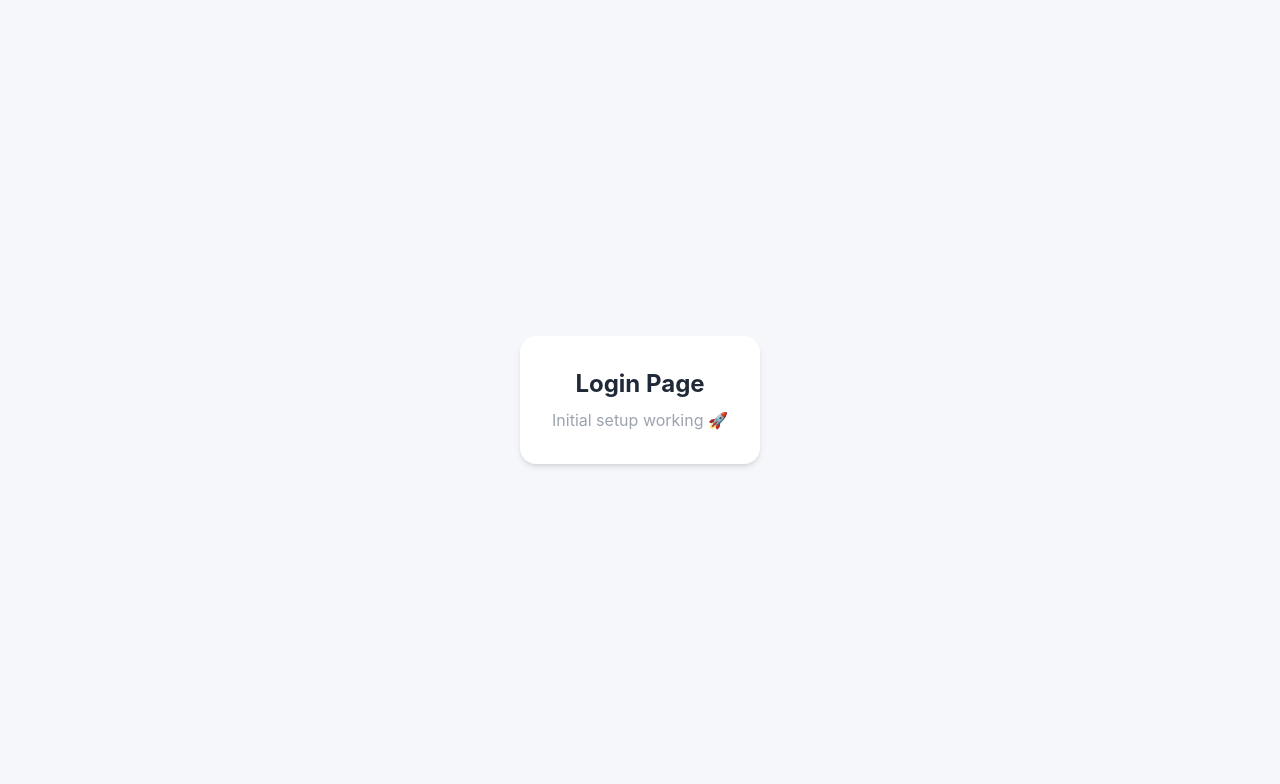
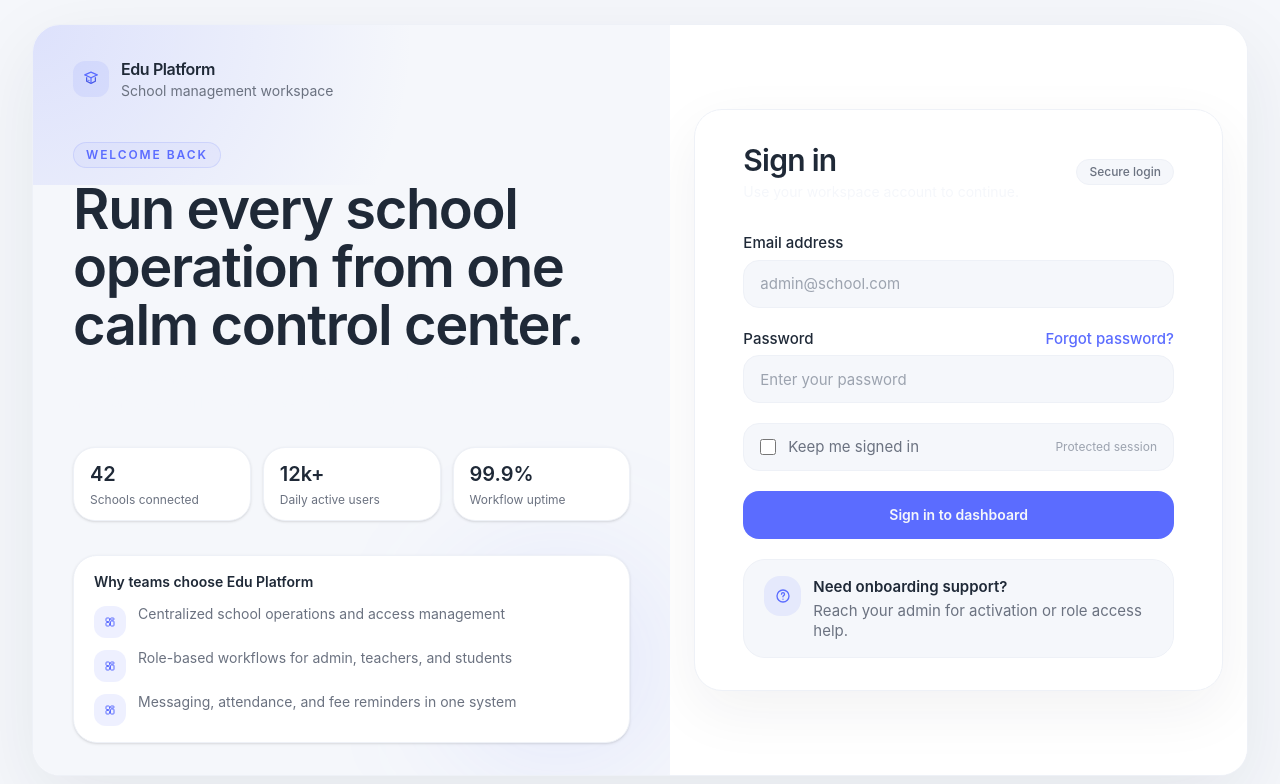
Before and after one commit to esurajpandey/edu-platform-frontend, a Next.js app: page /login in a window 1280 px wide. Shown: the top 784 px of the page. Built offline with nearby package versions, Linux system fonts and the light colour scheme.

Commit message:
Login page design done

```diff
--- a/src/app/(auth)/login/page.tsx
+++ b/src/app/(auth)/login/page.tsx
@@ -1,10 +1,177 @@
+import { EduPlatformLogo, Icon } from "@/components";
+
+const highlights = [
+  "Centralized school operations and access management",
+  "Role-based workflows for admin, teachers, and students",
+  "Messaging, attendance, and fee reminders in one system",
+];
+
 export default function LoginPage() {
   return (
-    <div className="flex min-h-screen items-center justify-center bg-base text-text">
-      <div className="rounded-2xl bg-surface p-8 text-center shadow-md">
-        <h1 className="text-2xl font-bold mb-2">Login Page</h1>
-        <p className="text-textMuted">Initial setup working 🚀</p>
+    <main className="min-h-screen bg-base px-3 py-3 text-text sm:px-6 lg:h-screen lg:overflow-hidden lg:px-8 lg:py-6">
+      <div className="mx-auto grid min-h-[calc(100vh-1.5rem)] max-w-[1360px] overflow-hidden rounded-[28px] border border-surfaceSoft bg-surface shadow-[0_24px_80px_rgba(31,41,55,0.08)] lg:h-full lg:min-h-0 lg:grid-cols-[1.05fr_0.95fr]">
+        <section className="relative hidden flex-col justify-between overflow-hidden bg-base px-5 py-5 sm:px-8 lg:flex lg:px-10 lg:py-8">
+          <div className="absolute inset-x-0 top-0 h-40 bg-[radial-gradient(circle_at_top_left,var(--color-primaryLight),transparent_58%)] opacity-20" />
+          <div className="absolute bottom-0 right-0 h-56 w-56 rounded-full bg-primary/10 blur-3xl" />
+
+          <div className="relative z-10">
+            <div className="flex items-center gap-3">
+              <EduPlatformLogo />
+              <div>
+                <p className="text-base font-semibold tracking-tight text-text">Edu Platform</p>
+                <p className="text-sm text-textLight">School management workspace</p>
+              </div>
+            </div>
+
+            <div className="mt-6 max-w-xl lg:mt-10">
+              <span className="inline-flex rounded-full border border-primary/15 bg-primary/5 px-3 py-1 text-xs font-semibold uppercase tracking-[0.16em] text-primary">
+                Welcome Back
+              </span>
+              <h1 className="mt-3 text-2xl font-semibold leading-[1.04] tracking-tight text-text sm:text-4xl lg:text-[3.5rem]">
+                Run every school operation from one calm control center.
+              </h1>
+              <p className="mt-3 max-w-lg text-sm leading-5 text-textLight sm:text-base sm:leading-6">
+                Sign in to manage schools, configure access, and keep communication, attendance, and
+                billing workflows moving without friction.
+              </p>
+            </div>
+
+            <div className="mt-5 hidden gap-3 sm:grid-cols-3 lg:mt-8 lg:grid">
+              <div className="rounded-[22px] border border-surfaceSoft bg-surface px-4 py-3 shadow-sm">
+                <p className="text-xl font-semibold text-text">42</p>
+                <p className="mt-1 text-xs text-textLight">Schools connected</p>
+              </div>
+              <div className="rounded-[22px] border border-surfaceSoft bg-surface px-4 py-3 shadow-sm">
+                <p className="text-xl font-semibold text-text">12k+</p>
+                <p className="mt-1 text-xs text-textLight">Daily active users</p>
+              </div>
+              <div className="rounded-[22px] border border-surfaceSoft bg-surface px-4 py-3 shadow-sm">
+                <p className="text-xl font-semibold text-text">99.9%</p>
+                <p className="mt-1 text-xs text-textLight">Workflow uptime</p>
+              </div>
+            </div>
+          </div>
+
+          <div className="relative z-10 mt-6 hidden rounded-[24px] border border-surfaceSoft bg-surface px-5 py-4 shadow-sm lg:block">
+            <p className="text-sm font-semibold text-text">Why teams choose Edu Platform</p>
+            <div className="mt-3 space-y-2.5">
+              {highlights.map((item) => (
+                <div key={item} className="flex items-start gap-3">
+                  <span className="mt-0.5 flex h-8 w-8 items-center justify-center rounded-xl bg-primary/10">
+                    <Icon name="dashboard" size="tiny" color="primary" />
+                  </span>
+                  <p className="text-sm leading-5 text-textLight">{item}</p>
+                </div>
+              ))}
+            </div>
+          </div>
+        </section>
+
+        <section className="flex items-center justify-center bg-surface px-4 py-4 sm:px-8 lg:min-h-0 lg:px-5 lg:py-8 xl:px-6">
+          <div className="w-full max-w-[680px]">
+            <div className="rounded-[28px] border border-surfaceSoft bg-surface px-4 py-4 shadow-[0_20px_60px_rgba(31,41,55,0.06)] sm:px-7 sm:py-6 lg:px-10 lg:py-8 xl:px-12">
+              <div className="mb-5 flex items-center gap-3 lg:hidden">
+                <EduPlatformLogo />
+                <div className="min-w-0">
+                  <p className="text-base font-semibold tracking-tight text-text">Edu Platform</p>
+                  <p className="text-sm text-textLight">School management workspace</p>
+                </div>
+              </div>
+
+              <div className="mb-5 rounded-[22px] border border-primary/15 bg-primary/5 px-4 py-3 lg:hidden">
+                <p className="text-xs font-semibold uppercase tracking-[0.14em] text-primary">
+                  Welcome Back
+                </p>
+                <p className="mt-2 text-sm leading-6 text-textLight">
+                  Sign in to manage schools, access, communication, and daily workflows.
+                </p>
+              </div>
+
+              <div className="flex items-center justify-between gap-4">
+                <div>
+                  <h2 className="text-xl font-semibold tracking-tight text-text sm:text-2xl lg:text-3xl">
+                    Sign in
+                  </h2>
+                  <p className="mt-1 text-sm text-textLight lg:text-base">
+                    Use your workspace account to continue.
+                  </p>
+                </div>
+                <span className="rounded-full border border-surfaceSoft bg-base px-3 py-1 text-xs font-medium text-textLight">
+                  Secure login
+                </span>
+              </div>
+
+              <form className="mt-6 space-y-4 lg:mt-7 lg:space-y-5">
+                <div>
+                  <label htmlFor="email" className="text-sm font-medium text-text lg:text-[15px]">
+                    Email address
+                  </label>
+                  <input
+                    id="email"
+                    type="email"
+                    placeholder="admin@school.com"
+                    className="mt-1.5 h-11 w-full rounded-2xl border border-surfaceSoft bg-base px-4 text-sm text-text transition placeholder:text-textMuted focus:border-primary lg:h-12 lg:text-[15px]"
+                  />
+                </div>
+
+                <div>
+                  <div className="flex items-center justify-between gap-3">
+                    <label
+                      htmlFor="password"
+                      className="text-sm font-medium text-text lg:text-[15px]"
+                    >
+                      Password
+                    </label>
+                    <button
+                      type="button"
+                      className="text-sm font-medium text-primary transition hover:text-primaryDark lg:text-[15px]"
+                    >
+                      Forgot password?
+                    </button>
+                  </div>
+                  <input
+                    id="password"
+                    type="password"
+                    placeholder="Enter your password"
+                    className="mt-1.5 h-11 w-full rounded-2xl border border-surfaceSoft bg-base px-4 text-sm text-text transition placeholder:text-textMuted focus:border-primary lg:h-12 lg:text-[15px]"
+                  />
+                </div>
+
+                <div className="flex items-center justify-between gap-3 rounded-2xl border border-surfaceSoft bg-base px-4 py-2.5 lg:py-3">
+                  <label className="flex items-center gap-3 text-sm text-textLight lg:text-[15px]">
+                    <input type="checkbox" className="h-4 w-4 rounded border border-surfaceSoft" />
+                    <span>Keep me signed in</span>
+                  </label>
+                  <span className="text-xs text-textMuted">Protected session</span>
+                </div>
+
+                <button
+                  type="submit"
+                  className="inline-flex h-11 w-full items-center justify-center rounded-2xl bg-primary px-5 text-sm font-semibold text-surface transition hover:bg-primaryDark lg:h-12 lg:text-base"
+                >
+                  Sign in to dashboard
+                </button>
+              </form>
+
+              <div className="mt-5 rounded-[22px] border border-surfaceSoft bg-base px-4 py-3 lg:px-5 lg:py-4">
+                <div className="flex items-start gap-3">
+                  <span className="flex h-10 w-10 items-center justify-center rounded-2xl bg-primary/10">
+                    <Icon name="help" size="small" color="primary" />
+                  </span>
+                  <div>
+                    <p className="text-sm font-semibold text-text lg:text-[15px]">
+                      Need onboarding support?
+                    </p>
+                    <p className="mt-1 text-sm leading-5 text-textLight lg:text-[15px]">
+                      Reach your admin for activation or role access help.
+                    </p>
+                  </div>
+                </div>
+              </div>
+            </div>
+          </div>
+        </section>
       </div>
-    </div>
+    </main>
   );
 }
```
